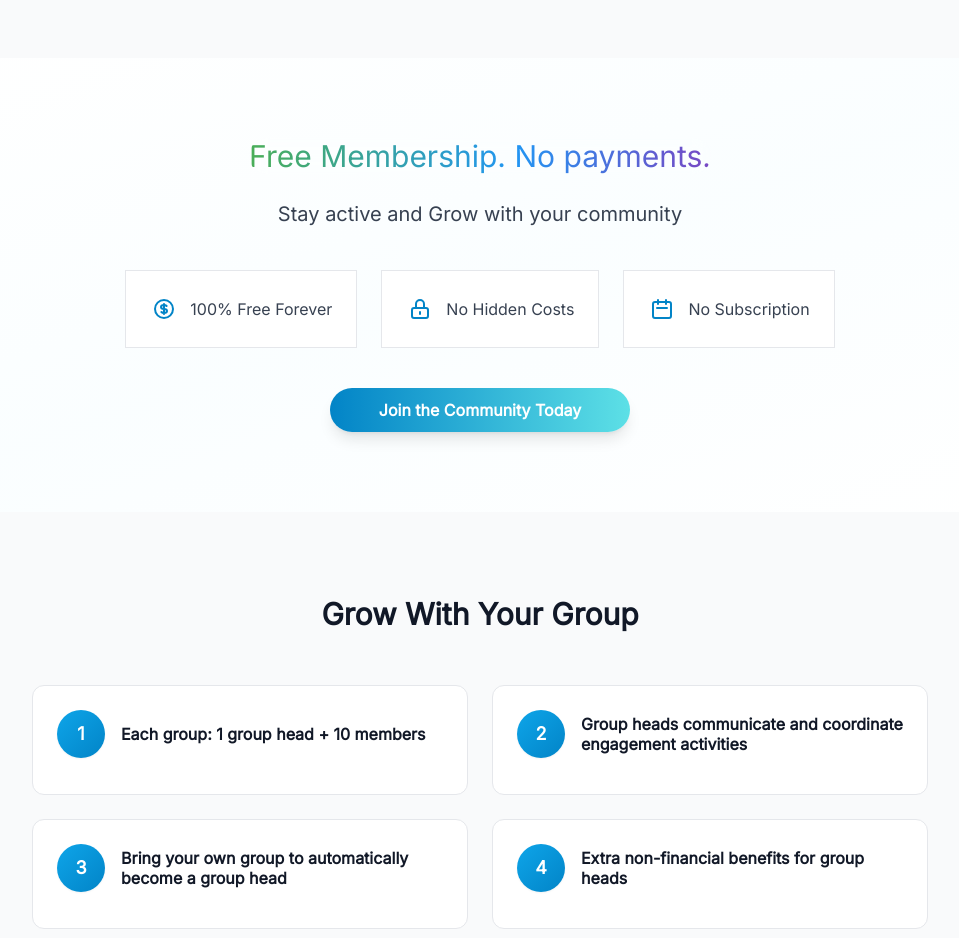
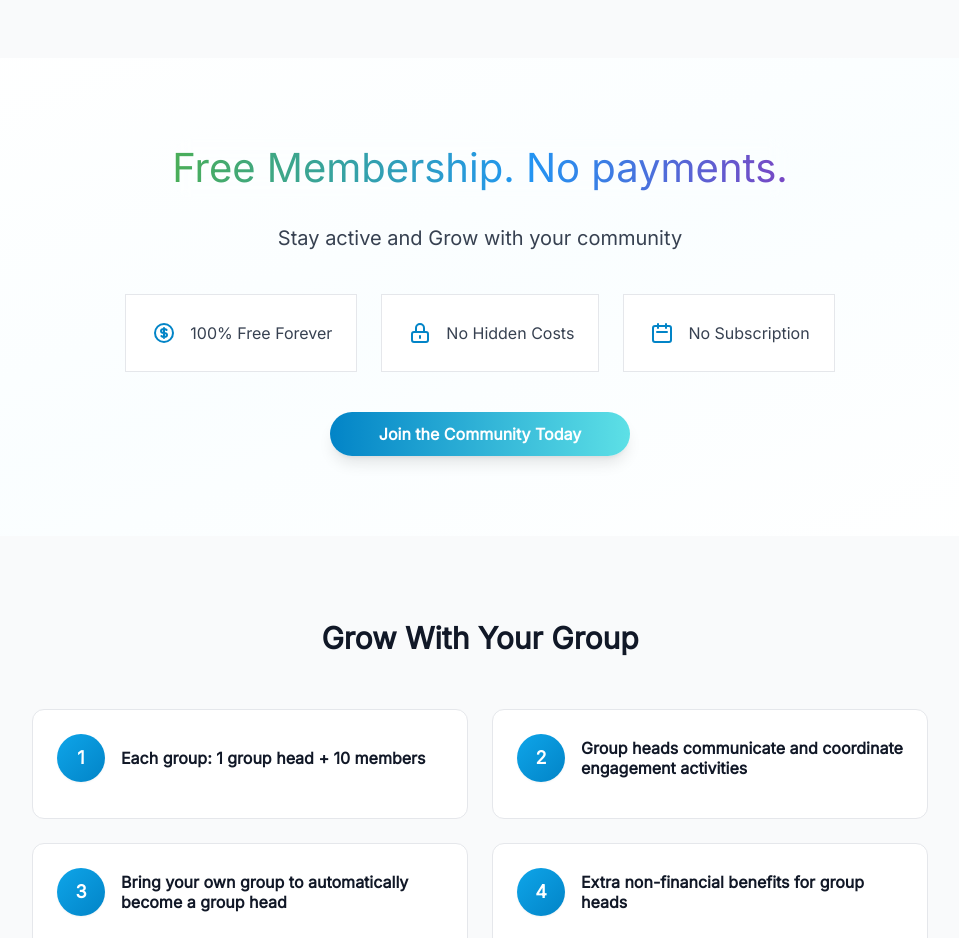
Before and after one commit to bala290498/orca-circle, a Next.js app: page / in a window 1280 px wide. Shown: the part 5820-6758 px from the top of the page, without its empty margins (160-1119 px from the left). Built offline with nearby package versions, Linux system fonts and the light colour scheme.

Commit message:
Increase font size for 'Free Membership. No payments.' heading to match hero headline size

```diff
--- a/components/GradientText.tsx
+++ b/components/GradientText.tsx
@@ -50,7 +50,8 @@ export default function GradientText({
           ...gradientStyle,
           backgroundClip: 'text',
           WebkitBackgroundClip: 'text',
-          backgroundSize: '300% 100%'
+          backgroundSize: '300% 100%',
+          fontSize: 'inherit'
         }}
       >
         {children}
--- a/components/Membership.tsx
+++ b/components/Membership.tsx
@@ -67,12 +67,12 @@ export default function Membership() {
     <section id="membership" className="py-12 sm:py-16 md:py-20 bg-gradient-to-br from-white via-secondary-50/20 to-white">
       <div className="container mx-auto px-4 sm:px-6 lg:px-8">
         <div className="max-w-4xl mx-auto text-center">
-          <h2 className="mb-4 sm:mb-6 px-2">
+          <h2 className="mb-4 sm:mb-6 px-2" style={{ fontSize: 'clamp(1.5rem, 4vw + 1rem, 2.5rem)' }}>
             <GradientText
               colors={["rgb(255, 64, 129)", "rgb(255, 152, 0)", "rgb(76, 175, 80)", "rgb(33, 150, 243)", "rgb(156, 39, 176)", "rgb(255, 64, 129)"]}
               animationSpeed={3}
               showBorder={false}
-              className="text-lg sm:text-xl md:text-2xl lg:text-3xl font-bold"
+              className="font-bold"
             >
               Free Membership. No payments.
             </GradientText>
```
